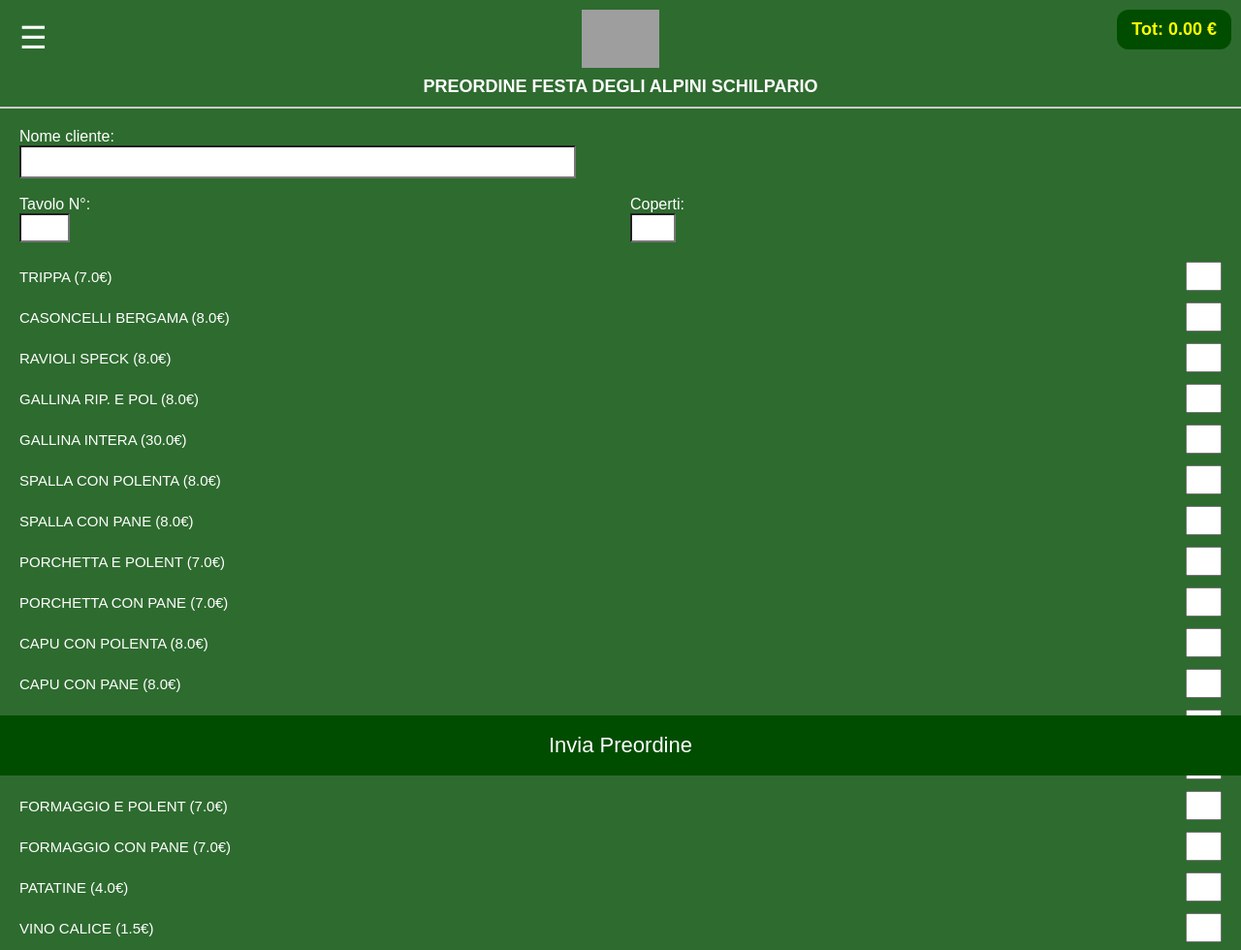
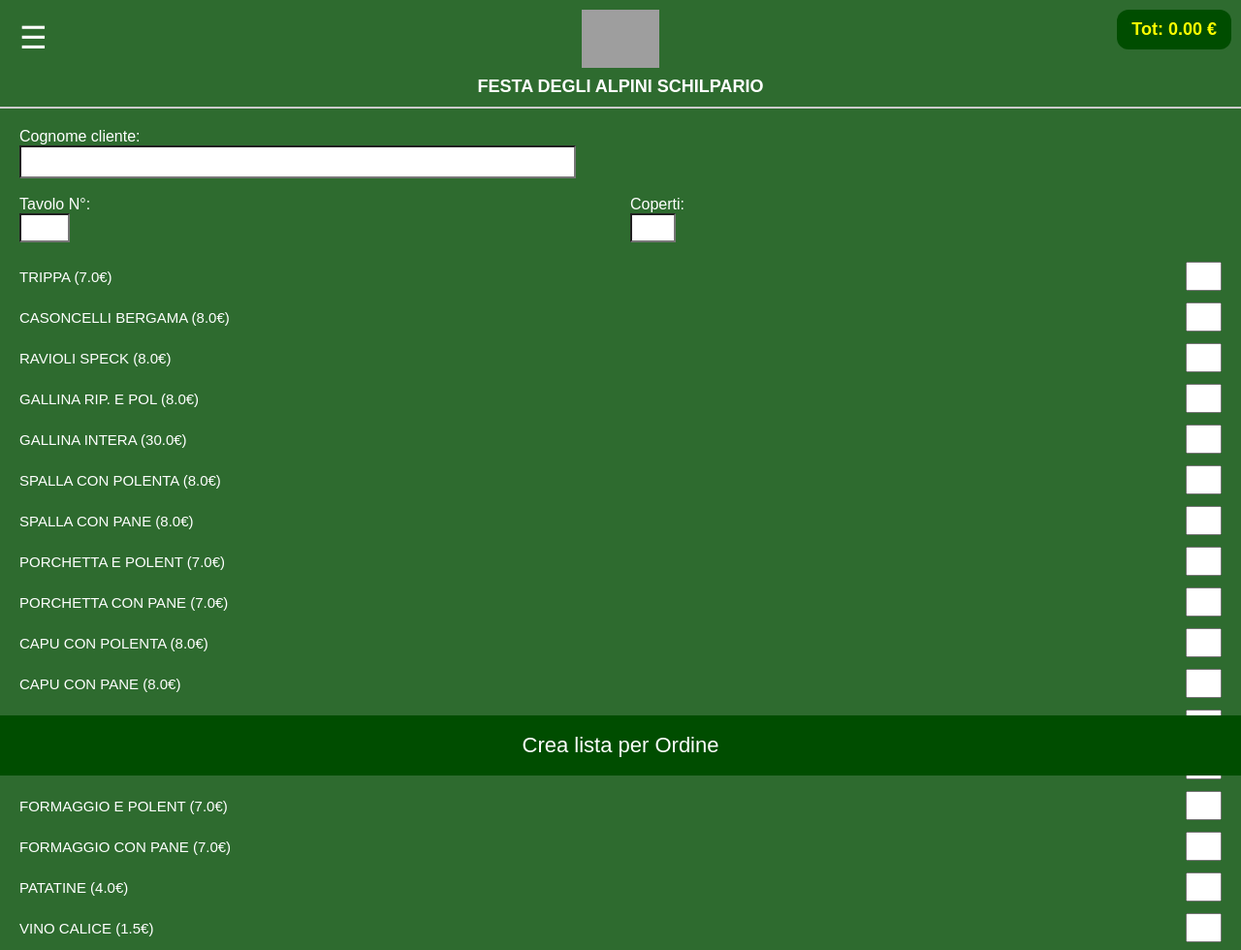
Before and after one commit to emiliomaj60-lang/alpini-preordini, a Flask app: page /menu in a window 1280 px wide. Shown: the top 980 px of the page at 97% size. Run offline with Flask 3, Linux system fonts and the light colour scheme; grey boxes are pictures that could not be loaded.

Commit message:
Add files via upload

```diff
--- a/templates/menu.html
+++ b/templates/menu.html
@@ -334,14 +334,14 @@
 <div class="header">
     <span class="menu-icon" onclick="openMenu()">☰</span>
     <img src="https://raw.githubusercontent.com/emiliomaj60-lang/emiliodati/main/LOGO%20ALPINI.jpg">
-    <h1>PREORDINE FESTA DEGLI ALPINI SCHILPARIO</h1>
+    <h1>FESTA DEGLI ALPINI SCHILPARIO</h1>
 </div>
 
 <div class="contenuto">
 
     <form method="POST">
 
-        <label>Nome cliente:</label><br>
+        <label>Cognome cliente:</label><br>
         <input
             type="text"
             name="cliente"
@@ -408,7 +408,7 @@
     if (validaForm()) {
         document.forms[0].submit();
     }
-">Invia Preordine</button>
+">Crea lista per Ordine</button>
 
 <div id="popup">
     <div class="popup-box">
```
